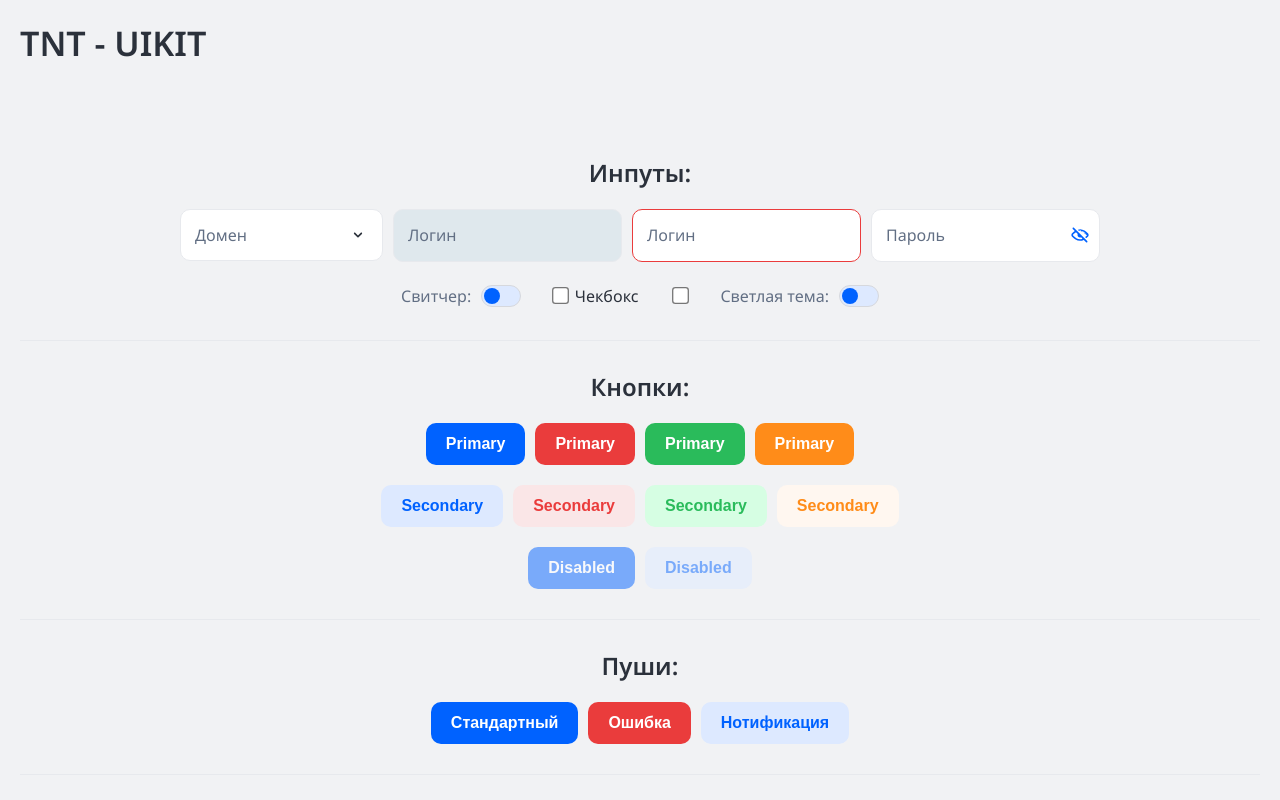
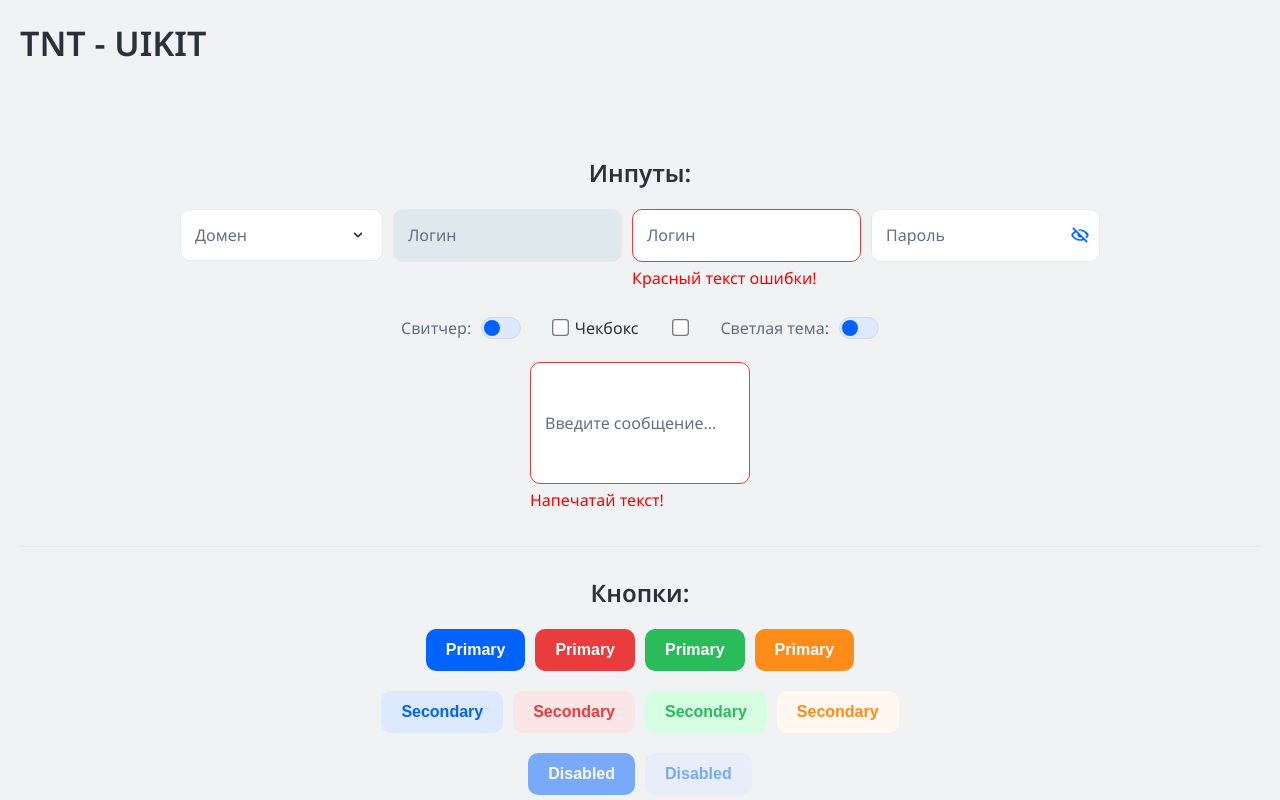
Before and after one commit to valery-lavrik/tnt-uikit-reactjs, a React (Create React App) app: page / in a window 1280 px wide. Shown: the top 800 px of the page. Built offline with nearby package versions, Linux system fonts and the light colour scheme.

Commit message:
Added readOnly and invalid message props in select/input/textArea

```diff
--- a/src/Example/index.tsx
+++ b/src/Example/index.tsx
@@ -57,6 +57,7 @@ const Example = () => {
     const [checked, setChecked] = useState(false);
     const [checkbox, setCheckbox] = useState(false);
     const [checkbox2, setCheckbox2] = useState(false);
+    const [textArea, setTextArea] = useState("");
     const { firstInput, secondInput, thirdInput } = formData;
 
     const onChange = (e: React.ChangeEvent<HTMLInputElement>) =>
@@ -77,6 +78,9 @@ const Example = () => {
     const onCheckboxChange2 = (e: React.ChangeEvent<HTMLInputElement>) =>
         setCheckbox2(e.target.checked);
 
+    const onTextAreaChange = (e: React.ChangeEvent<HTMLTextAreaElement>) =>
+        setTextArea(e.target.value);
+
     return (
         <div className="test">
             <h2 className="test__title">Инпуты:</h2>
@@ -86,7 +90,6 @@ const Example = () => {
                     label="Домен"
                     id="test-domen"
                     options={mockListOfDomains}
-                    invalid={false}
                 />
                 <Input
                     label="Логин"
@@ -105,8 +108,8 @@ const Example = () => {
                     id="secondInput"
                     value={secondInput}
                     onChange={onChange}
-                    invalid={true}
                     name="secondInput"
+                    invalid={"Красный текст ошибки!"}
                 />
                 <Input
                     label="Пароль"
@@ -131,6 +134,15 @@ const Example = () => {
                 />
                 <Checkbox checked={checkbox2} onChange={onCheckboxChange2} />
                 <ThemeSwitch />
+            </div>
+            <div className="test__row" style={{ gap: "3rem" }}>
+                <TextArea
+                    value={textArea}
+                    onChange={onTextAreaChange}
+                    label="Введите сообщение..."
+                    rows={4}
+                    invalid={textArea.length < 1 ? "Напечатай текст!" : false}
+                />
             </div>
             <Divider style={{ marginBottom: "2rem" }} />
             <h2 className="test__title">Кнопки:</h2>
--- a/src/components/Checkbox/index.tsx
+++ b/src/components/Checkbox/index.tsx
@@ -1,5 +1,5 @@
-import React from 'react';
-import './index.scss';
+import React from "react";
+import "./index.scss";
 
 interface Props {
     checked: boolean;
@@ -10,10 +10,23 @@ interface Props {
     readOnly?: boolean;
 }
 
-const Checkbox = ({ checked, onChange, label, id, style = {}, readOnly = false }: Props) => {
+const Checkbox = ({
+    checked,
+    onChange,
+    label,
+    id,
+    style = {},
+    readOnly = false,
+}: Props) => {
     return (
         <label className="sidebar-checkbox" style={style}>
-            <input id={id} checked={checked} onChange={onChange} type="checkbox" readOnly={readOnly} />
+            <input
+                id={id}
+                checked={checked}
+                onChange={onChange}
+                type="checkbox"
+                readOnly={readOnly}
+            />
             {label && <span>{label}</span>}
         </label>
     );
--- a/src/components/Input/index.scss
+++ b/src/components/Input/index.scss
@@ -1,9 +1,14 @@
-@import '../../scss/variables.scss';
+@import "../../scss/variables.scss";
 
 .input {
     position: relative;
     display: flex;
     flex-direction: column;
+
+    &__container {
+        display: flex;
+        flex-direction: column;
+    }
 
     &__label {
         position: absolute;
@@ -53,5 +58,10 @@
         &:focus {
             outline: 1px solid var(--status-red-danger);
         }
+
+        &__message {
+            margin: 0.5rem 0;
+            color: red;
+        }
     }
 }
--- a/src/components/Input/index.tsx
+++ b/src/components/Input/index.tsx
@@ -1,7 +1,7 @@
-import React, { useState } from 'react';
-import { HideIcon, ShowIcon } from '../../icons';
+import React, { useState } from "react";
+import { HideIcon, ShowIcon } from "../../icons";
 
-import './index.scss';
+import "./index.scss";
 
 interface Props {
     label: string;
@@ -9,34 +9,49 @@ interface Props {
     name?: string;
     value?: string | number;
     onChange?: (e: React.ChangeEvent<HTMLInputElement>) => void;
-    invalid?: boolean;
-    type?: 'text' | 'password';
+    invalid?: boolean | string;
+    type?: "text" | "password";
     style?: React.CSSProperties;
     readOnly?: boolean;
 }
 
-const Input = ({ label, id, name, value, onChange, invalid = false, type = 'text', style = {}, readOnly = false }: Props) => {
+const Input = ({
+    label,
+    id,
+    name,
+    value,
+    onChange,
+    invalid = false,
+    type = "text",
+    style = {},
+    readOnly = false,
+}: Props) => {
     const [showPassword, setShowPassword] = useState(false);
 
     const onClick = () => setShowPassword((prev) => !prev);
 
     return (
+        <div className="input__container">
             <div className="input">
-            {type === 'password' ? (
+                {type === "password" ? (
                     <input
-                    className={`input__element ${invalid ? 'input__invalid' : ''}`}
+                        className={`input__element ${
+                            invalid ? "input__invalid" : ""
+                        }`}
                         value={value}
                         onChange={onChange}
                         id={id}
                         name={name}
-                    type={showPassword ? 'text' : 'password'}
+                        type={showPassword ? "text" : "password"}
                         style={style}
                         placeholder=" "
                         readOnly={readOnly}
                     />
                 ) : (
                     <input
-                    className={`input__element ${invalid ? 'input__invalid' : ''}`}
+                        className={`input__element ${
+                            invalid ? "input__invalid" : ""
+                        }`}
                         value={value}
                         onChange={onChange}
                         id={id}
@@ -48,8 +63,18 @@ const Input = ({ label, id, name, value, onChange, invalid = false, type = 'text
                     />
                 )}
                 <label className="input__label">{label}</label>
-            {type === 'password' &&
-                (showPassword ? <ShowIcon className="input__svg" onClick={onClick} /> : <HideIcon className="input__svg" onClick={onClick} />)}
+                {type === "password" &&
+                    (showPassword ? (
+                        <ShowIcon className="input__svg" onClick={onClick} />
+                    ) : (
+                        <HideIcon className="input__svg" onClick={onClick} />
+                    ))}
+            </div>
+            {invalid && typeof invalid === "string" && (
+                <div className="input__invalid__message">
+                    <p>{invalid}</p>
+                </div>
+            )}
         </div>
     );
 };
--- a/src/components/Select/index.scss
+++ b/src/components/Select/index.scss
@@ -1,9 +1,14 @@
-@import '../../scss/variables.scss';
+@import "../../scss/variables.scss";
 
 .select {
     position: relative;
     display: flex;
     flex-direction: column;
+
+    &__container {
+        display: flex;
+        flex-direction: column;
+    }
 
     &__label {
         position: absolute;
@@ -40,6 +45,11 @@
         &:focus {
             outline: 1px solid var(--status-red-danger);
         }
+
+        &__message {
+            margin: 0.5rem 0;
+            color: red;
+        }
     }
 
     &__svg {
--- a/src/components/Select/index.tsx
+++ b/src/components/Select/index.tsx
@@ -1,7 +1,7 @@
-import React, { useEffect, useState } from 'react';
-import { CaretDownMdIcon } from '../../icons';
+import React, { useEffect, useState } from "react";
+import { CaretDownMdIcon } from "../../icons";
 
-import './index.scss';
+import "./index.scss";
 
 interface Props {
     options: {
@@ -14,11 +14,23 @@ interface Props {
     value?: string;
     defaultValue?: string;
     onChange?: (e: React.ChangeEvent<HTMLSelectElement>) => void;
-    invalid?: boolean;
+    invalid?: boolean | string;
     style?: React.CSSProperties;
+    readOnly?: boolean;
 }
 
-const Select = ({ options, label, id, name, value, defaultValue, onChange, invalid = false, style = {} }: Props) => {
+const Select = ({
+    options,
+    label,
+    id,
+    name,
+    value,
+    defaultValue,
+    onChange,
+    invalid = false,
+    style = {},
+    readOnly = false,
+}: Props) => {
     const [isEmpty, setIsEmpty] = useState(true);
 
     useEffect(() => {
@@ -33,15 +45,19 @@ const Select = ({ options, label, id, name, value, defaultValue, onChange, inval
     };
 
     return (
+        <div className="select__container">
             <div className="select">
                 <select
                     defaultValue={defaultValue}
                     value={value}
-                className={`select__element ${invalid ? 'select__invalid' : ''}`}
+                    className={`select__element ${
+                        invalid ? "select__invalid" : ""
+                    }`}
                     onChange={handleChange}
                     id={id}
                     name={name}
                     style={style}
+                    disabled={readOnly}
                 >
                     <option value=""></option>
                     {options.map((option) => (
@@ -50,10 +66,21 @@ const Select = ({ options, label, id, name, value, defaultValue, onChange, inval
                         </option>
                     ))}
                 </select>
-            <label className={`select__label ${isEmpty ? 'select__label--placeholder' : ''}`} htmlFor={id}>
+                <label
+                    className={`select__label ${
+                        isEmpty ? "select__label--placeholder" : ""
+                    }`}
+                    htmlFor={id}
+                >
                     {label}
                 </label>
                 <CaretDownMdIcon className="select__svg" />
+            </div>
+            {invalid && typeof invalid === "string" && (
+                <div className="select__invalid__message">
+                    <p>{invalid}</p>
+                </div>
+            )}
         </div>
     );
 };
--- a/src/components/TextArea/index.scss
+++ b/src/components/TextArea/index.scss
@@ -2,6 +2,11 @@
     position: relative;
     display: flex;
     flex-direction: column;
+
+    &__container {
+        display: flex;
+        flex-direction: column;
+    }
 
     &__label {
         position: absolute;
@@ -21,6 +26,7 @@
         color: inherit;
         background-color: var(--background-card-primary);
         resize: none;
+        font-family: inherit;
 
         &:not(:focus) ~ label {
             top: 50%;
@@ -52,5 +58,10 @@
         &:focus {
             outline: 1px solid var(--status-red-danger);
         }
+
+        &__message {
+            margin: 0.5rem 0;
+            color: red;
+        }
     }
 }
--- a/src/components/TextArea/index.tsx
+++ b/src/components/TextArea/index.tsx
@@ -6,6 +6,7 @@ interface Props {
     name?: string;
     value?: string | number;
     rows?: number;
+    invalid?: boolean | string;
     onChange?: (e: React.ChangeEvent<HTMLTextAreaElement>) => void;
     style?: React.CSSProperties;
     readOnly?: boolean;
@@ -17,15 +18,19 @@ const TextArea = ({
     name,
     value,
     rows = 5,
+    invalid = false,
     onChange,
     style = {},
     readOnly = false,
 }: Props) => {
     return (
+        <div className="text-area__container">
             <div className="text-area">
                 <textarea
                     placeholder=" "
-                className="text-area__element"
+                    className={`text-area__element ${
+                        invalid ? "text-area__invalid" : ""
+                    }`}
                     id={id}
                     value={value}
                     onChange={onChange}
@@ -37,6 +42,12 @@ const TextArea = ({
                 />
                 <label className="text-area__label">{label}</label>
             </div>
+            {invalid && typeof invalid === "string" && (
+                <div className="text-area__invalid__message">
+                    <p>{invalid}</p>
+                </div>
+            )}
+        </div>
     );
 };
 
```
Lines whose indentation alone changed are shown as unchanged.
